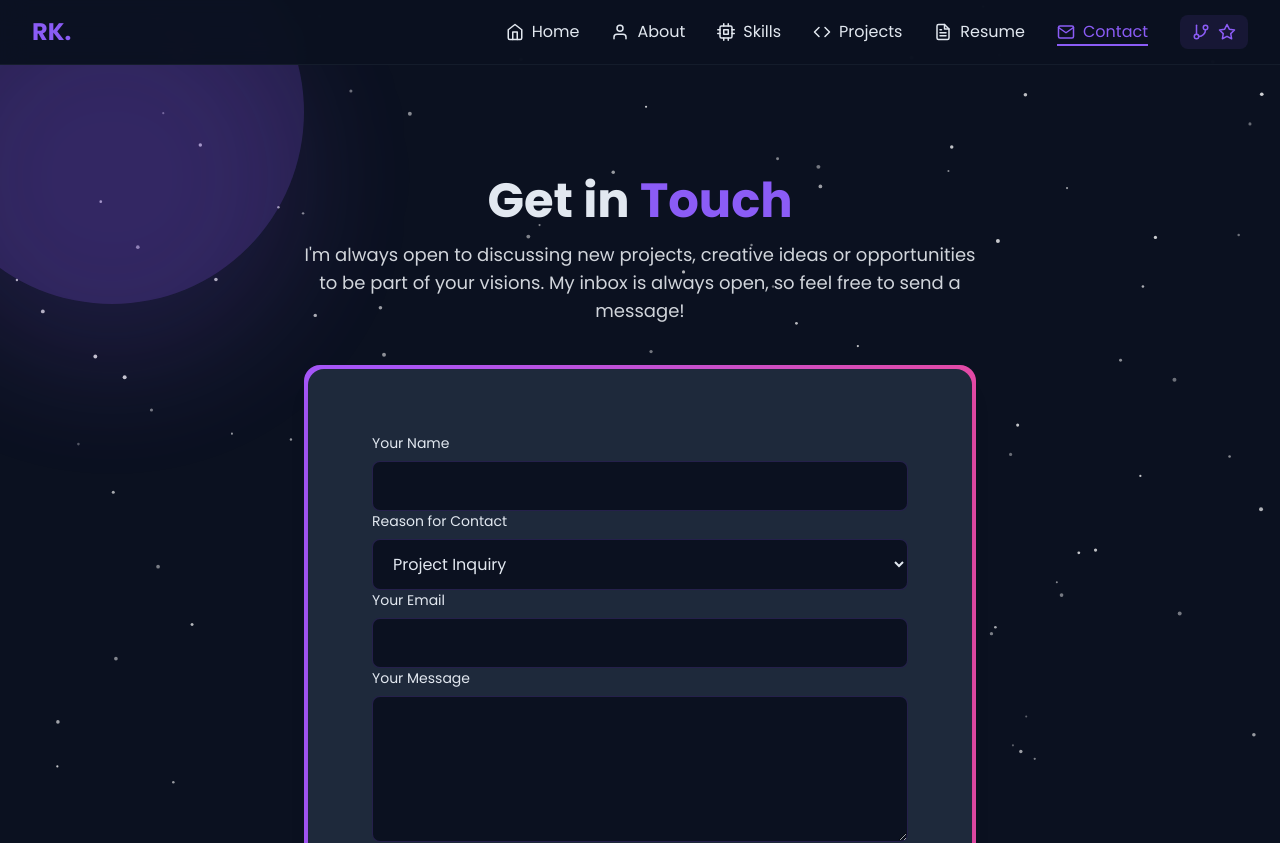
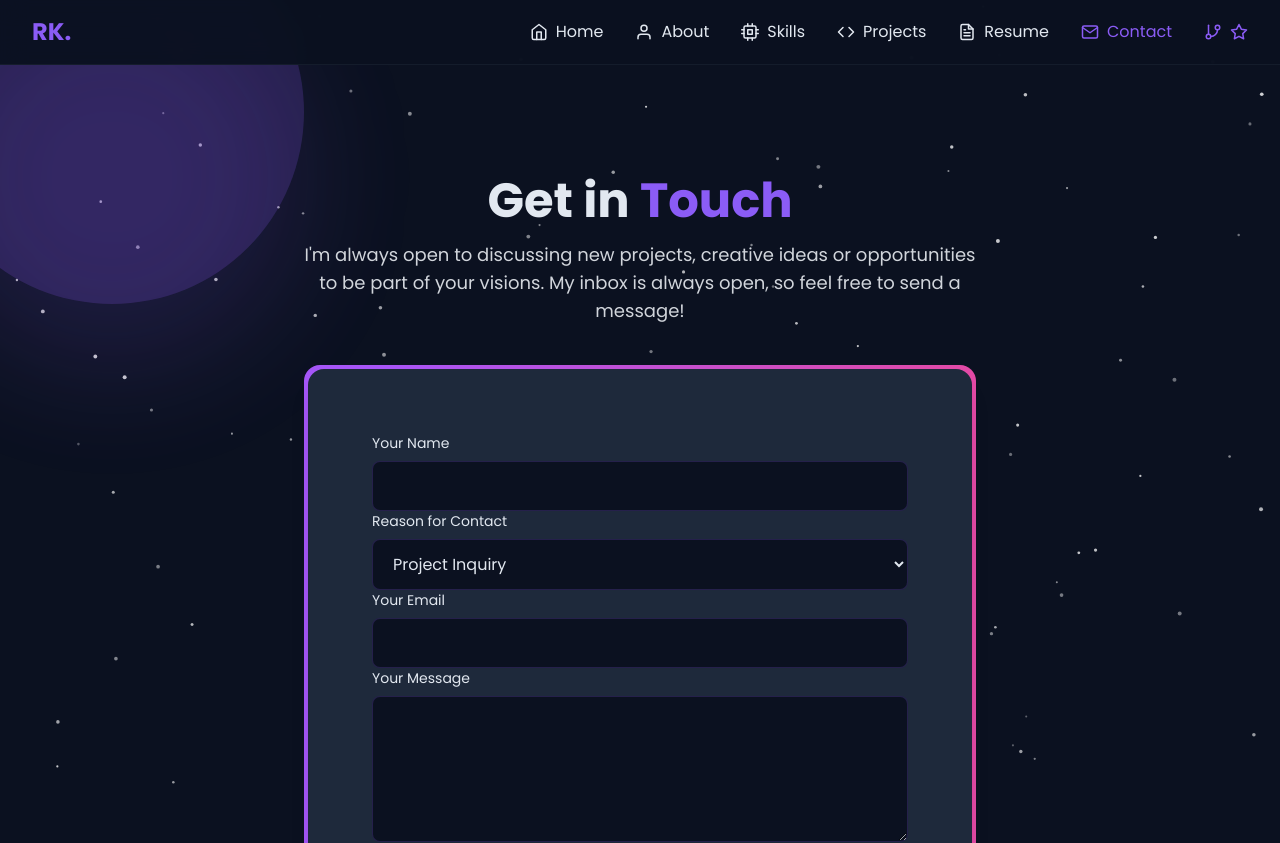
Before and after one commit to Rabikiran67/rabi-kiran-web, a React (Vite) app: page /contact in a window 1280 px wide. Shown: the top 843 px of the page. Built offline with nearby package versions, Linux system fonts and the light colour scheme.

Commit message:
Final updates: responsive design, config cleanup, GitHub link, and Vercel routing fix

```diff
--- a/src/components/Header.jsx
+++ b/src/components/Header.jsx
@@ -14,11 +14,6 @@ const Header = ({ toggleTheme, theme }) => {
     { title: 'Resume', path: '/resume', icon: <FiFileText /> },
     { title: 'Contact', path: '/contact', icon: <FiMail /> },
   ];
-
-  const activeLinkStyle = {
-    color: '#8B5CF6',
-    boxShadow: '0 2px #8B5CF6'
-  };
 
   // Close mobile menu on route change
   const handleNavClick = () => setMobileOpen(false);
@@ -38,8 +33,11 @@ const Header = ({ toggleTheme, theme }) => {
               <NavLink
                 key={link.title}
                 to={link.path}
-                className="relative flex items-center gap-2 text-sm xl:text-base font-medium transition-colors hover:text-primary group"
-                style={({ isActive }) => isActive ? activeLinkStyle : undefined}
+                className={({ isActive }) =>
+                  `relative flex items-center gap-2 text-sm xl:text-base font-medium transition-colors group hover:text-primary
+                  ${isActive ? 'text-primary' : ''}`
+                }
+                style={{ outline: 'none', border: 'none', boxShadow: 'none' }}
               >
                 <span className="text-lg">{link.icon}</span>
                 <span>{link.title}</span>
@@ -52,10 +50,13 @@ const Header = ({ toggleTheme, theme }) => {
                 href={personalInfo.githubRepo}
                 target="_blank"
                 rel="noopener noreferrer"
-                className="flex items-center gap-2 bg-primary/10 hover:bg-primary/20 text-primary font-medium py-2 px-3 rounded-lg transition-all text-sm"
+                className="flex items-center gap-2 text-primary hover:text-primary/80 font-medium transition-colors text-sm group"
+                style={{ outline: 'none', border: 'none', boxShadow: 'none' }}
               >
                 <FiGitBranch className="text-lg" />
                 <FiStar className="text-lg" />
+                {/* Animated underline on hover */}
+                <span className="absolute left-0 -bottom-1 h-0.5 w-0 group-hover:w-full bg-primary transition-all duration-300"></span>
               </a>
             )}
           </nav>
@@ -67,7 +68,6 @@ const Header = ({ toggleTheme, theme }) => {
                 key={link.title}
                 to={link.path}
                 className="relative flex flex-col items-center gap-1 transition-colors pb-1 group"
-                style={({ isActive }) => isActive ? activeLinkStyle : undefined}
               >
                 <span className="text-lg">{link.icon}</span>
                 <span className="text-xs">{link.title}</span>
@@ -119,12 +119,13 @@ const Header = ({ toggleTheme, theme }) => {
                     <NavLink
                       key={link.title}
                       to={link.path}
-                      className="flex items-center gap-3 text-xl sm:text-2xl font-bold text-white hover:text-primary transition-all bg-gray-800/80 hover:bg-gray-700/90 px-6 py-4 rounded-xl backdrop-blur-sm w-full justify-center"
-                      style={({ isActive }) => isActive ? activeLinkStyle : undefined}
+                      className="flex items-center gap-3 text-xl sm:text-2xl font-bold text-white hover:text-primary transition-colors w-full justify-center group"
                       onClick={handleNavClick}
                     >
                       <span className="text-2xl sm:text-3xl">{link.icon}</span>
                       {link.title}
+                      {/* Animated underline on hover */}
+                      <span className="absolute left-0 -bottom-1 h-0.5 w-0 group-hover:w-full bg-primary transition-all duration-300"></span>
                     </NavLink>
                   ))}
                   {personalInfo.githubRepo && (
@@ -132,11 +133,13 @@ const Header = ({ toggleTheme, theme }) => {
                       href={personalInfo.githubRepo}
                       target="_blank"
                       rel="noopener noreferrer"
-                      className="flex items-center gap-3 bg-primary/30 hover:bg-primary/40 text-primary font-bold py-4 px-8 rounded-xl transition-all mt-6 text-lg sm:text-xl backdrop-blur-sm w-full justify-center"
+                      className="flex items-center gap-3 text-primary hover:text-primary/80 font-bold transition-colors mt-6 text-lg sm:text-xl w-full justify-center group"
                       onClick={handleNavClick}
                     >
                       <FiGitBranch className="text-2xl" />
                       <FiStar className="text-2xl" />
+                      {/* Animated underline on hover */}
+                      <span className="absolute left-0 -bottom-1 h-0.5 w-0 group-hover:w-full bg-primary transition-all duration-300"></span>
                     </a>
                   )}
                 </nav>
```
